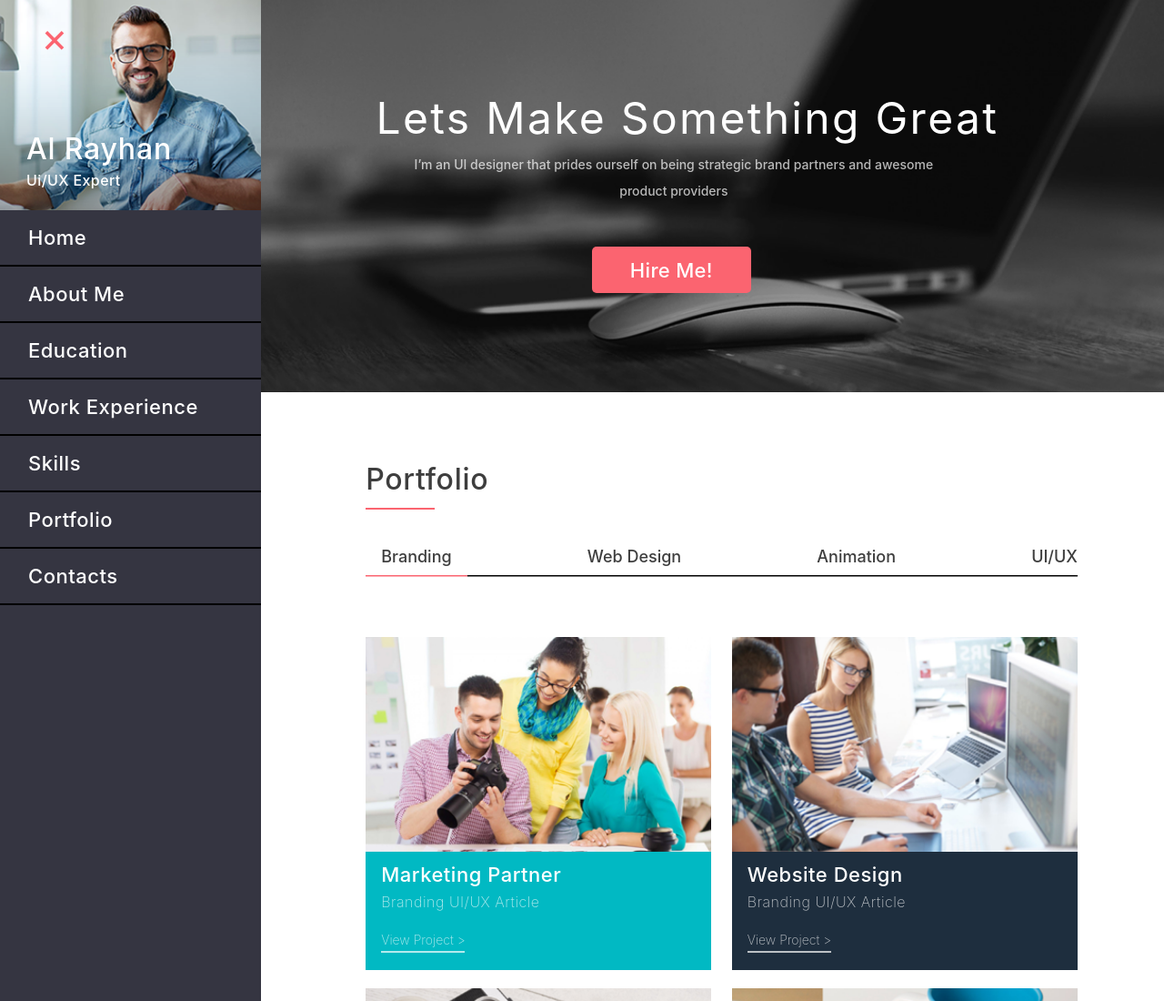
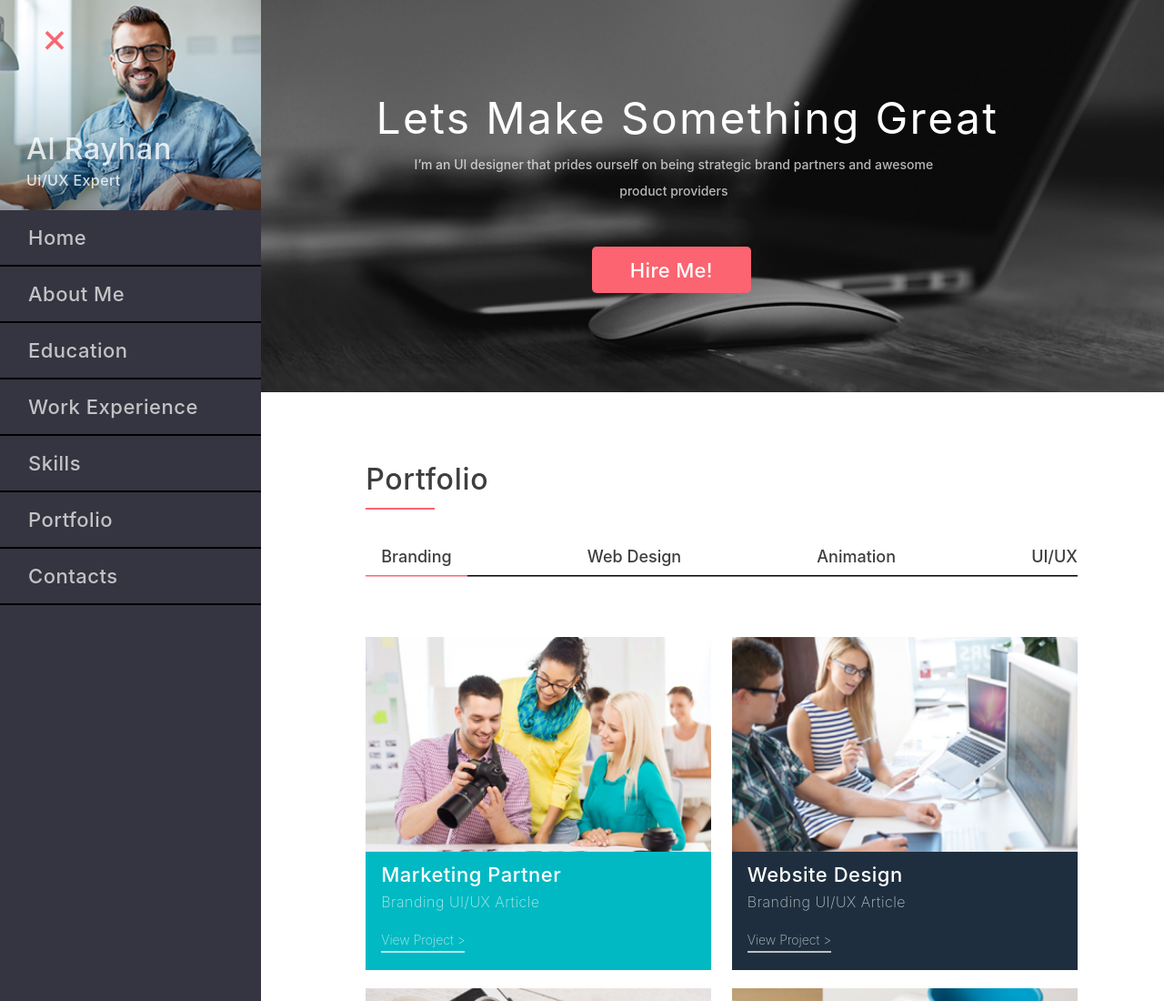
Before and after one commit to irina135/something_Great, a plain HTML site: page index.html in a window 1280 px wide. Shown: the top 1100 px of the page at 91% size. Drawn offline with nearby package versions, Linux system fonts and the light colour scheme.

Commit message:
add opacity for nav-link and nav-img-tittle

```diff
--- a/css/styles.less
+++ b/css/styles.less
@@ -37,6 +37,7 @@ nav {
   top: 145px;
   left: 29px;
   position: absolute;
+  opacity: 0.8;
   h2 {
     font-size: 32px;
     letter-spacing: 0.8px;
@@ -52,6 +53,7 @@ nav {
 .nav-link {
   margin-top: 6px;
   margin-bottom: 5px;
+  opacity: 0.7;
   a {
     margin-left: 15px;
     font-size: 22px;
```
Also changed, not shown: css/styles.css, 1 other file.
